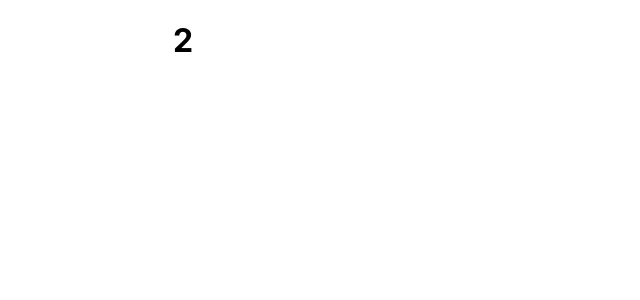
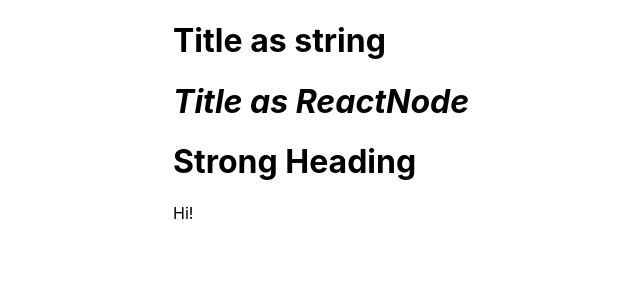
Before and after one commit to trungduong0103/react-typescript-tutorial, a React (Create React App) app: page / in a window 1280 px wide. Shown: the top 300 px of the page, without its empty margins (67-707 px from the left). Built offline with nearby package versions, Linux system fonts and the light colour scheme.

Commit message:
default props

```diff
--- a/src/App.tsx
+++ b/src/App.tsx
@@ -1,16 +1,49 @@
-import React from "react";
+import React, { ReactElement, ReactNode } from "react";
 
 // conventional props
-function Heading({title}: {title: string}) {
+const Heading = ({ title }: { title: string }) => {
+  return <h1>{title}</h1>;
+};
+
+const HeadingWithContent = ({
+  children,
+}: {
+  children: ReactNode;
+}): ReactElement | null => {
+  return <h1>{children}</h1>;
+};
+
+// defaultProps
+const defaultContainerProps = {
+  heading: <strong>Strong Heading</strong>,
+};
+
+type ContainerProps = { children: ReactNode } & typeof defaultContainerProps;
+
+const Container = ({
+  heading,
+  children,
+}: ContainerProps): ReactElement | null => {
   return (
-    <h1>{title}</h1>
-  )
-}
+    <div>
+      <h1>{heading}</h1>
+      {children}
+    </div>
+  );
+};
+
+Container.defaultProps = defaultContainerProps;
 
 function App() {
-  return <div>
-    <Heading title={2}/>
-  </div>
+  return (
+    <>
+      <Heading title="Title as string" />
+      <HeadingWithContent>
+        <i>Title as ReactNode</i>
+      </HeadingWithContent>
+      <Container>Hi!</Container>
+    </>
+  );
 }
 
 export default App;
```
